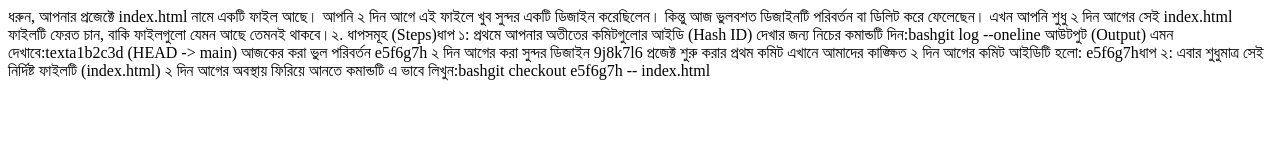
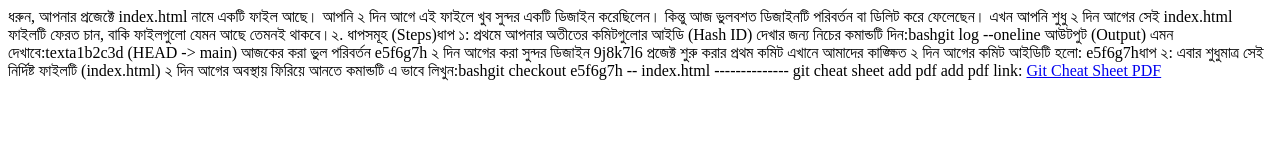
Before and after one commit to ictabdullahsir/Ostad-live-class-Calculator-App, a plain HTML site: page gittest.html in a window 1280 px wide. Drawn offline with Linux system fonts and the light colour scheme.

Commit message:
add git cheat sheet

```diff
--- a/gittest.html
+++ b/gittest.html
@@ -17,5 +17,9 @@ e5f6g7h ২ দিন আগের করা সুন্দর ডিজাই
 এখানে আমাদের কাঙ্ক্ষিত ২ দিন আগের কমিট আইডিটি হলো: e5f6g7hধাপ ২: এবার শুধুমাত্র সেই
     নির্দিষ্ট ফাইলটি (index.html) ২ দিন আগের অবস্থায় ফিরিয়ে আনতে কমান্ডটি এ
     ভাবে লিখুন:bashgit checkout e5f6g7h -- index.html
+--------------
+git cheat sheet add pdf
+add pdf link: <a href="cheat-sheet.pdf" target="_blank">Git Cheat Sheet PDF</a>
+
 </body>
 </html>
```
